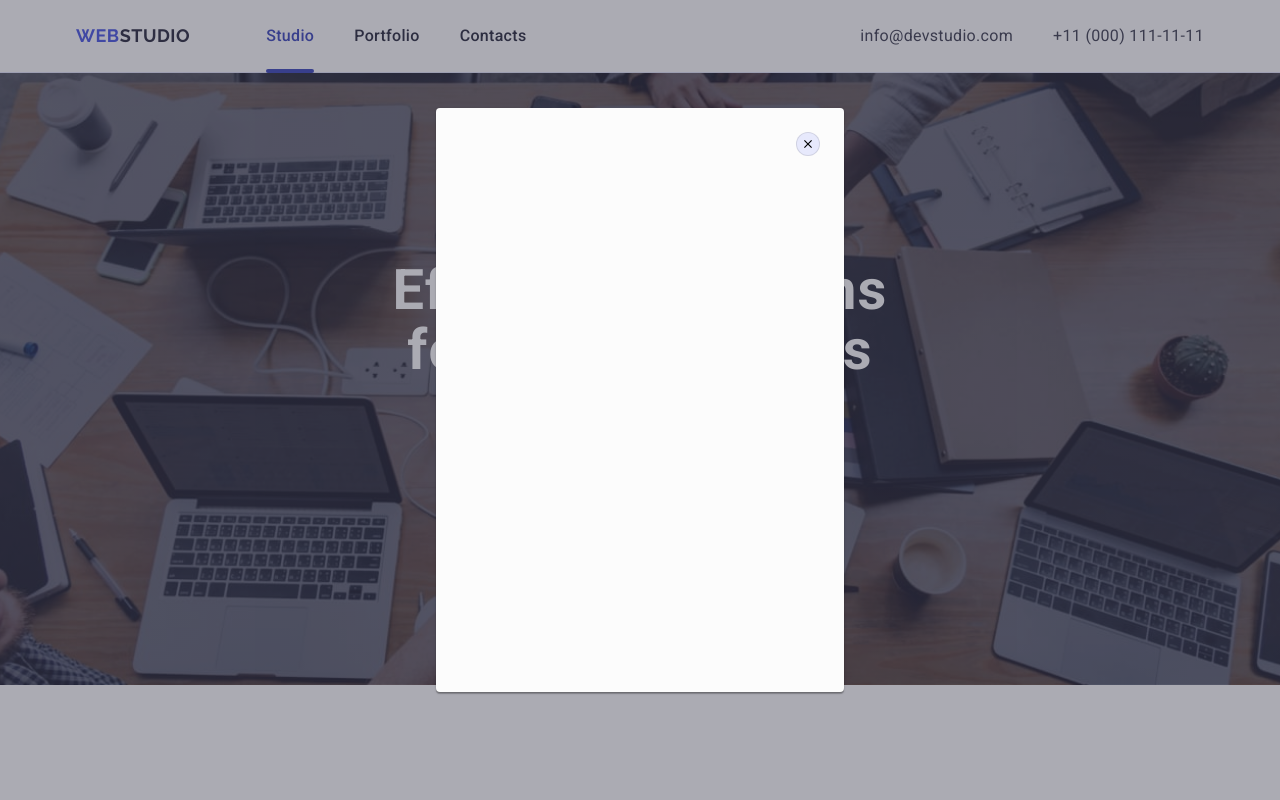
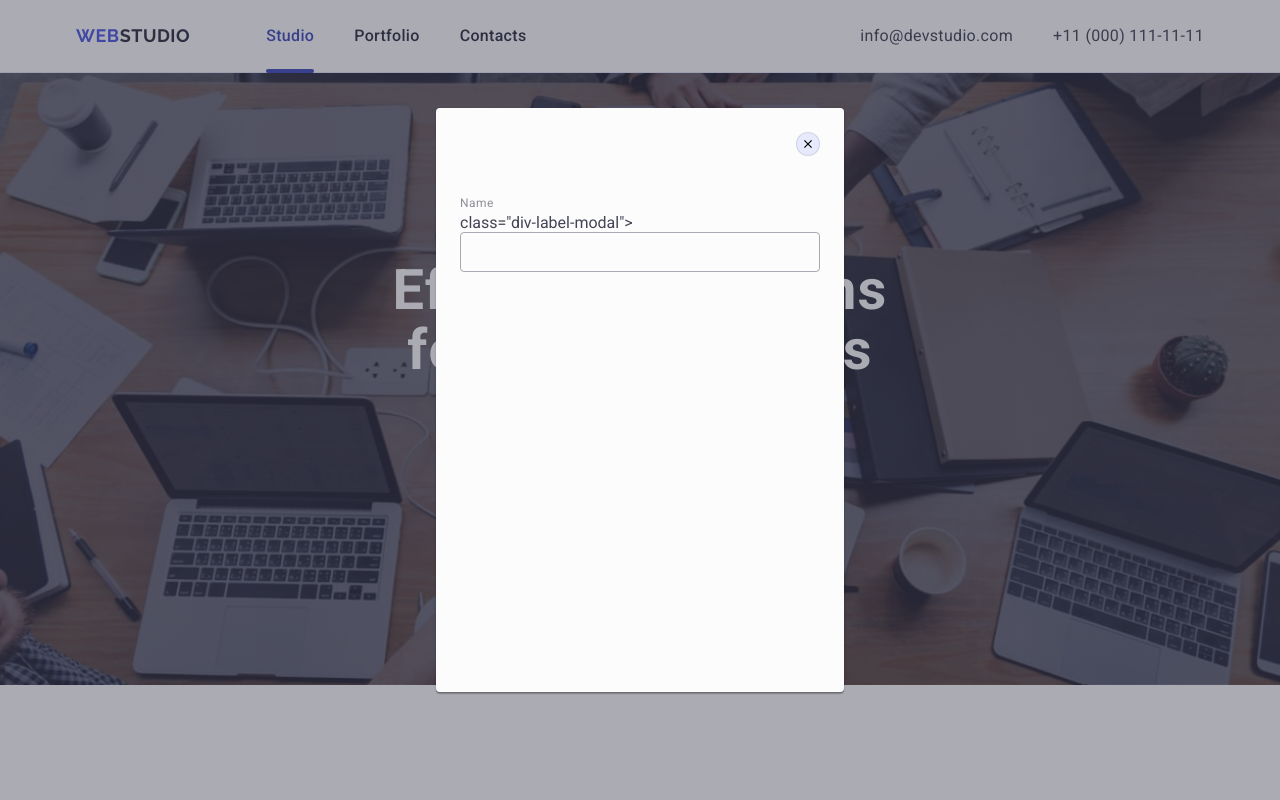
Before and after one commit to Logihas/goit-markup-hw-06, a plain HTML site: page index.html in a window 1280 px wide. Both pictures are taken after a click on the button "Order Service". Shown: the top 800 px of the page. Drawn offline with nearby package versions, Linux system fonts and the light colour scheme.

Commit message:
label modal

```diff
--- a/css/styles.css
+++ b/css/styles.css
@@ -666,3 +666,28 @@ background-color: #404bbf;
   color: var(--color-section1);
   margin-bottom: 16px;
 }
+.div-modal-form{
+  margin-bottom: 8px;
+}
+.label-modal{
+  font-size: 12px;
+  line-height: 1.17;
+  letter-spacing: 0.04em;
+  color: var(--section-fife);
+  display: block;
+  margin-bottom: 4px;
+}
+.div-label-modal{
+  position: relative;
+}
+.input-modal{
+  width: 100%;
+  height: 40px;
+  border: 1px solid rgba(46, 47, 66, 0.4);
+  border-radius: 4px;
+  background-color: transparent;
+  transition: border-color 250ms cubic-bezier(0.4, 0, 0.2, 1);
+}
+.input-modal:focus{
+  border-color: #4D5AE5;
+}
--- a/index.html
+++ b/index.html
@@ -238,8 +238,18 @@
             </svg>
           </button>
           <p class="paragraph-modal">
-
-          </p>
+           </p>
+           <form>
+            <div class="div-modal-form">
+             <label class="label-modal" for="user-name">
+                Name
+             </label>
+             <div> class="div-label-modal">
+              <input id="user-name" name="user-name" type="text" class="input-modal">
+            </div>
+             </div>
+            </div>
+           </form>
         </div>
      </div>
     <script src="./js/modal.js"></script>
```
